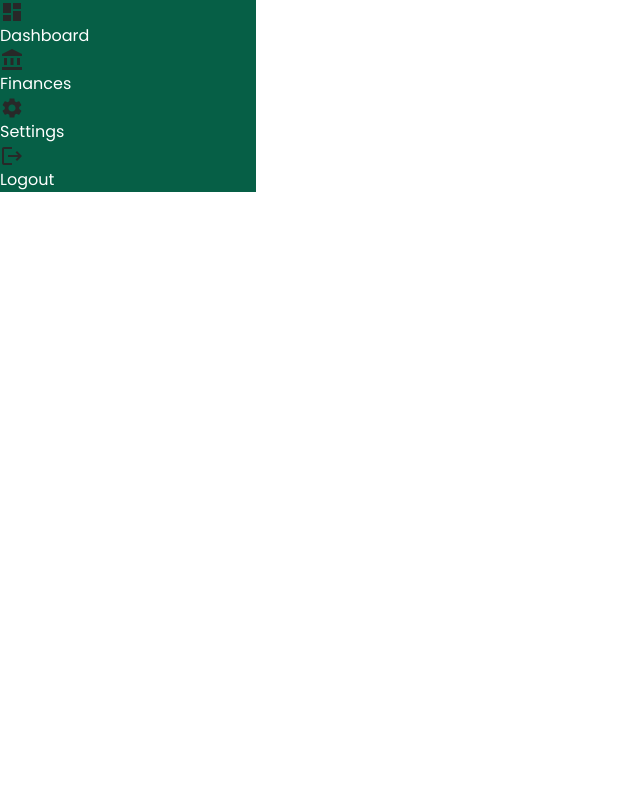
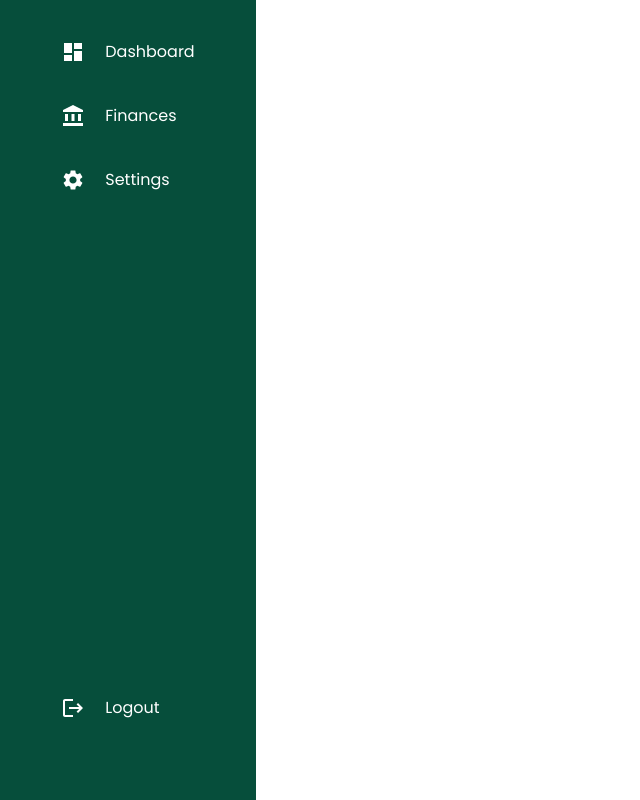
Before and after one commit to sudhi14/my-expense-budget-tracker, a React (Vite) app: page /login in a window 1280 px wide. Both pictures are taken after typing "name@example.com", "Sample123" into the empty fields and a click on the input "Sign in". Shown: the whole page, without its empty margins (0-640 px from the left). Built offline with nearby package versions, Linux system fonts and the light colour scheme.

Commit message:
Adding sidebar

```diff
--- a/src/components/GlobalSidebar/index.tsx
+++ b/src/components/GlobalSidebar/index.tsx
@@ -8,18 +8,28 @@ import {
 
 const GlobalSidebar = () => {
   return (
-    <div className="flex flex-col w-1/5 bg-emerald-800 text-white">
+    <div className="fixed flex flex-col items-center w-1/5 h-screen bg-emerald-900 ">
+      <div className="flex flex-col items-start h-screen py-10">
+        <div className="mb-10 flex gap-5">
           <Dashboard />
           <NavLink to="/home/dashboard">Dashboard</NavLink>
+        </div>
 
+        <div className="mb-10 flex gap-5">
           <AccountBalance />
           <NavLink to="/home/finances">Finances</NavLink>
+        </div>
 
+        <div className="mb-10 flex gap-5">
           <Settings />
           <NavLink to="/home/settings">Settings</NavLink>
+        </div>
 
+        <div className="mb-10 mt-auto flex gap-5">
           <Logout />
           <NavLink to="/">Logout</NavLink>
+        </div>
+      </div>
     </div>
   );
 };
--- a/src/index.css
+++ b/src/index.css
@@ -14,6 +14,7 @@
   outline: 0;
   appearance: 0;
   color: rgb(40, 40, 40);
+  color:white
 }
 
 body {
--- a/src/pages/Login/index.tsx
+++ b/src/pages/Login/index.tsx
@@ -52,7 +52,7 @@ const Login = () => {
 
       <form action="">
         <div className="fixed inset-0 bg-black bg-opacity-50 flex justify-center items-center ">
-          <div className="p-10 bg-white rounded-2xl xl:w-1/4 flex flex-col space-y-8 lg:w-[30%] md:w-1/2 sm:w-full">
+          <div className="p-10 bg-white rounded-2xl 2xl:w-1/4 flex flex-col space-y-8 lg:w-[30%] md:w-1/2 sm:w-full">
             <div>
               <h1 className="text-4xl text-center font-bold tracking-tighter text-black mb-1">
                 Sign in
```
Lines whose indentation alone changed are shown as unchanged.
